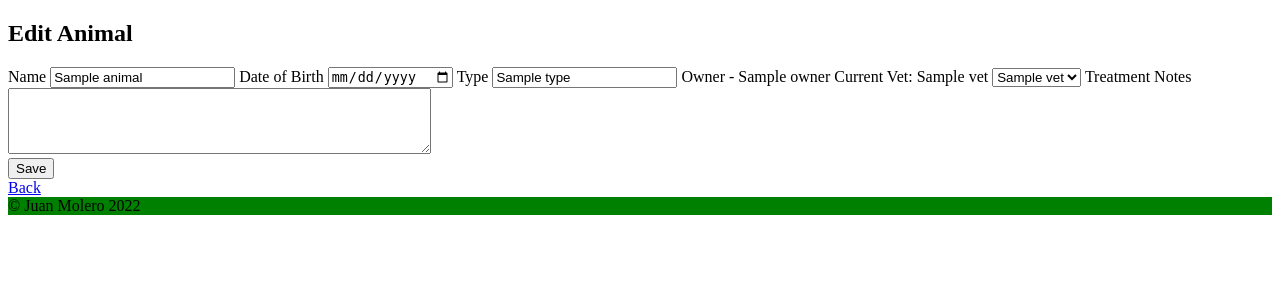
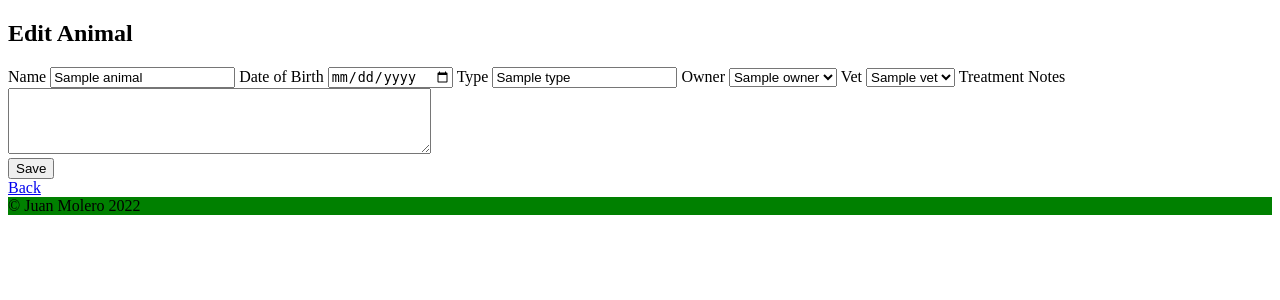
Before and after one commit to juanMoleroD/vet_management_project, a Flask app: page /animals/1/edit in a window 1280 px wide. Shown: the part 134-434 px from the top of the page. Run offline with Flask 2, Linux system fonts and the light colour scheme; a database or web service that is not in the repository returns one stand-in record (values such as "Sample title"); some libraries are stand-ins or nearby versions.

Commit message:
completed the animal controller

```diff
--- a/controllers/animal_controller.py
+++ b/controllers/animal_controller.py
@@ -47,8 +47,13 @@ def get_update_form(id):
 
 @animals_blueprint.route("/animals/<id>", methods=["POST"])
 def update(id):
+    animal = animal_repository.select(id)
     name = request.form["name"]
-    contact_details = request.form["contact-details"]
-    animal_to_update = Animal(name, contact_details, id)
+    dob = request.form["date-of-birth"]
+    type = request.form["type"]
+    owner = owner_repository.select(request.form["owner_id"])
+    vet = vet_repository.select(request.form["vet_id"])
+    treatement_notes = request.form["treatment_notes"]
+    animal_to_update = Animal(name, dob, type, owner, vet, treatement_notes, id)
     animal_repository.update(animal_to_update)
     return redirect("/animals/" + id)
--- a/templates/animals/edit.html
+++ b/templates/animals/edit.html
@@ -11,12 +11,25 @@
                     <input type="date" name="date-of-birth" id="dob" value="{{ animal.date_of_birth}}">
                     <label for="type">Type</label>
                     <input type="text" name="type" id="animal-type" value="{{ animal.type }}">
-                    <label for="owner">Owner - {{ animal.owner.name }}</label>
+                    <label for="owner">Owner</label>
+                    <select name="owner_id" id="owner">
+                        {% for owner in owners %}
+                        <option value="{{ owner.id }}"
+                            {% if owner.id == animal.owner.id %}
+                            selected="selected"
+                            {% endif %}
+                            >{{ owner.name }}</option>
+                        {% endfor %}
+                    </select>
 
-                    <label for="vet">Current Vet: {{ animal.vet.name }}</label>
+                    <label for="vet">Vet</label>
                     <select name="vet_id" id="vet">
                         {% for vet in vets%}
-                        <option value="{{ vet.id }}">{{ vet.name }}</option>
+                        <option value="{{ vet.id }}"
+                            {% if vet.id == animal.vet.id %}
+                            selected="selected"
+                            {% endif %}
+                            >{{ vet.name }}</option>
                         {% endfor %}
                     </select>
                     <label for="notes">Treatment Notes</label>
```
